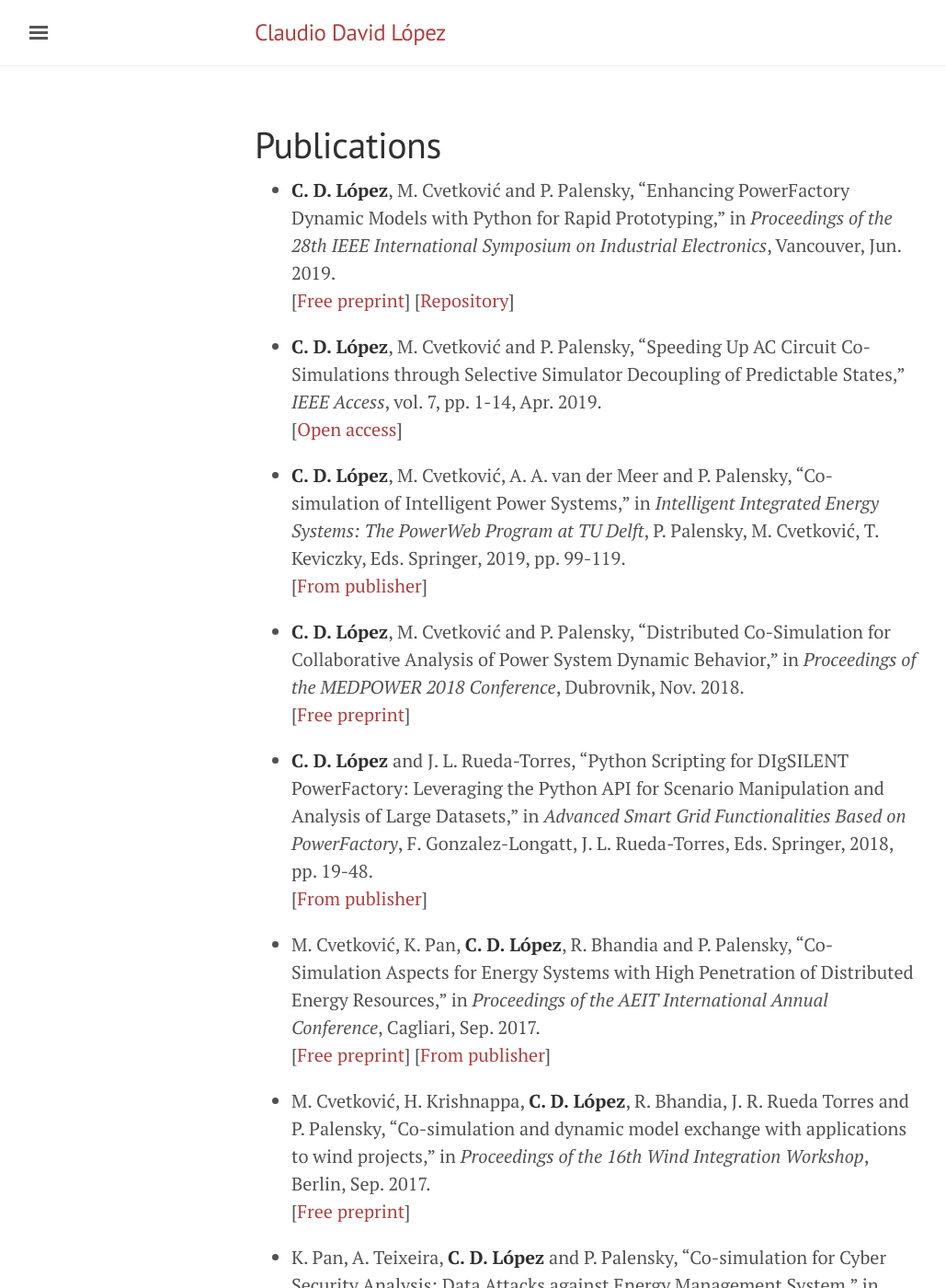
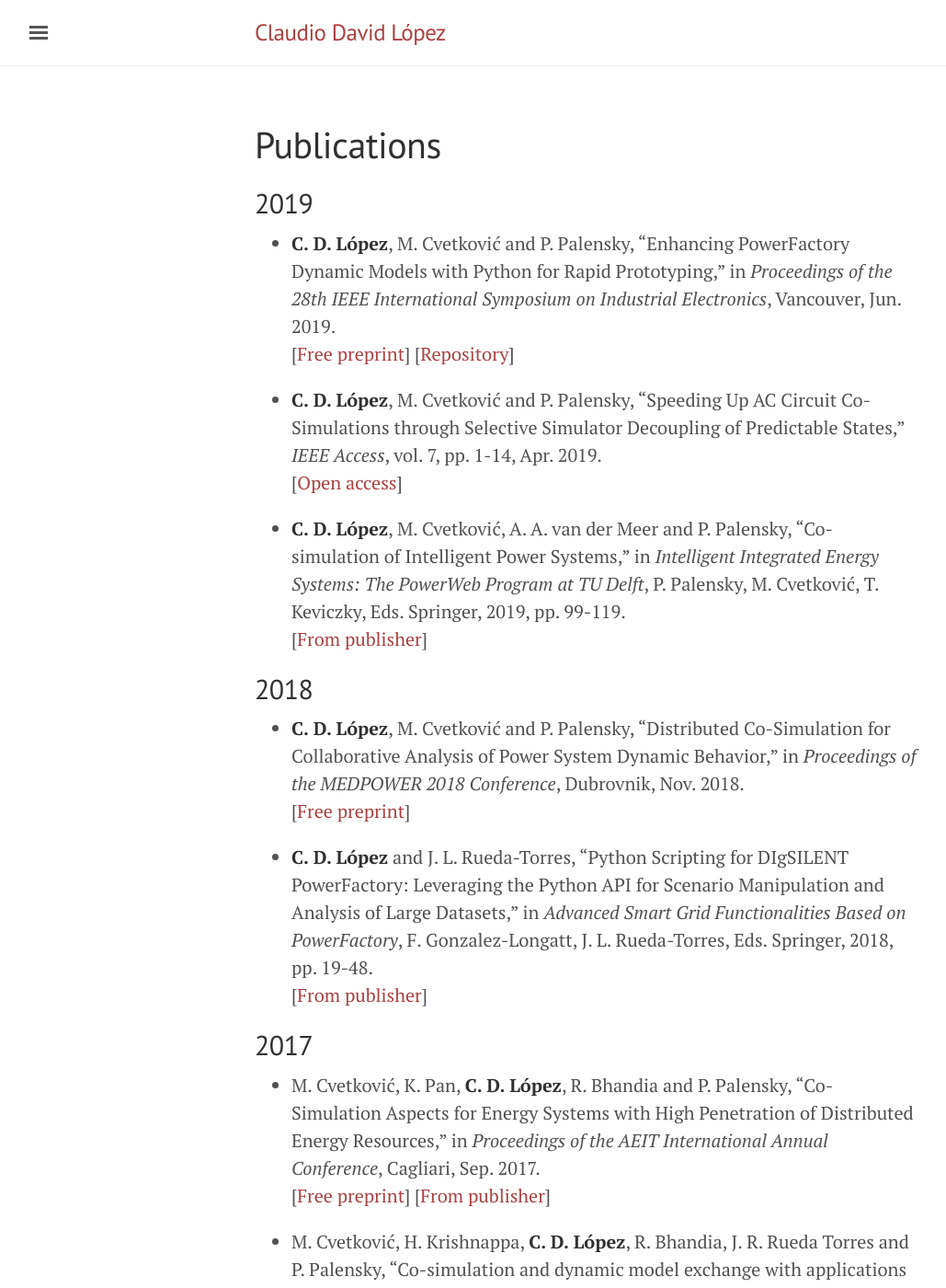
Before and after one commit to claudiodavidlopez/claudiodavidlopez.github.io, a Jekyll site: the page built from publications.md, in a window 1280 px wide and 1400 px high. Shown: the whole window at 92% size, without its empty margins (3-1032 px from the left). Built offline with Jekyll 4.4.1, drawn with Linux system fonts in a browser that asks for light colours.

Commit message:
added years to publications page

```diff
--- a/publications.md
+++ b/publications.md
@@ -3,6 +3,9 @@ layout: page
 title: Publications
 permalink: /publications/
 ---
+
+2019
+----
 
 * **C. D. López**, M. Cvetković and P. Palensky, "Enhancing PowerFactory Dynamic Models with Python for Rapid Prototyping," in *Proceedings of the 28th IEEE International Symposium on Industrial Electronics*, Vancouver, Jun. 2019.
 [[Free preprint](../pdf/Lopez2019a.pdf)] [[Repository](https://github.com/claudiodavidlopez/digexfunPyDSL)]
@@ -13,11 +16,17 @@ permalink: /publications/
 * **C. D. López**, M. Cvetković, A. A. van der Meer and P. Palensky, "Co-simulation of Intelligent Power Systems," in *Intelligent Integrated Energy Systems: The PowerWeb Program at TU Delft*, P. Palensky, M. Cvetković, T. Keviczky, Eds. Springer, 2019, pp. 99-119.
 [[From publisher](https://doi.org/10.1007/978-3-030-00057-8_5)]
 
+2018
+----
+
 * **C. D. López**, M. Cvetković and P. Palensky, "Distributed Co-Simulation for Collaborative Analysis of Power System Dynamic Behavior," in *Proceedings of the MEDPOWER 2018 Conference*, Dubrovnik, Nov. 2018.
 [[Free preprint](../pdf/Lopez2018a.pdf)]
 
 * **C. D. López** and J. L. Rueda-Torres, "Python Scripting for DIgSILENT PowerFactory: Leveraging the Python API for Scenario Manipulation and Analysis of Large Datasets," in *Advanced Smart Grid Functionalities Based on PowerFactory*, F. Gonzalez-Longatt, J. L. Rueda-Torres, Eds. Springer, 2018, pp. 19-48.
 [[From publisher](https://doi.org/10.1007/978-3-319-50532-9_2)]
+
+2017
+----
 
 * M. Cvetković, K. Pan, **C. D. López**, R. Bhandia and P. Palensky, "Co-Simulation Aspects for Energy Systems with High Penetration of Distributed Energy Resources," in *Proceedings of the AEIT International Annual Conference*, Cagliari, Sep. 2017.
 [[Free preprint](../pdf/Cvetkovic2017b.pdf)] [[From publisher](https://doi.org/10.23919/AEIT.2017.8240488)]
```
Also changed, not shown: other parts of publications.md (+9 -0 lines).
